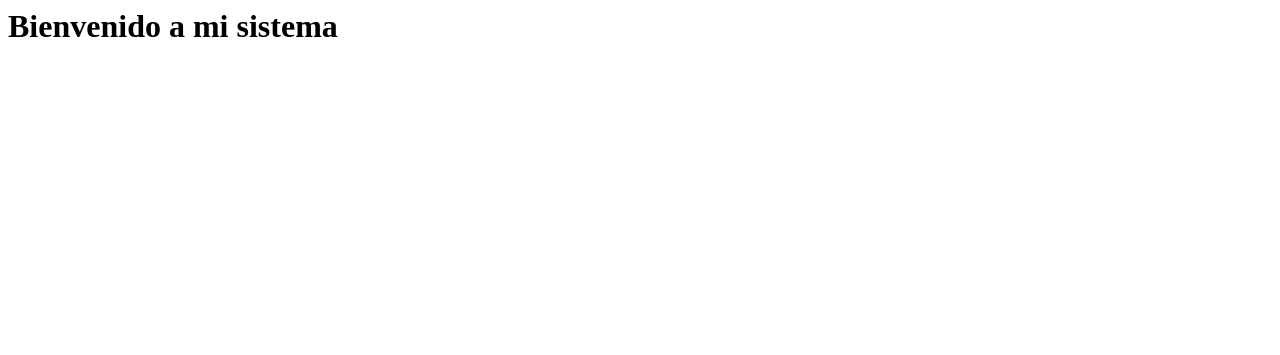
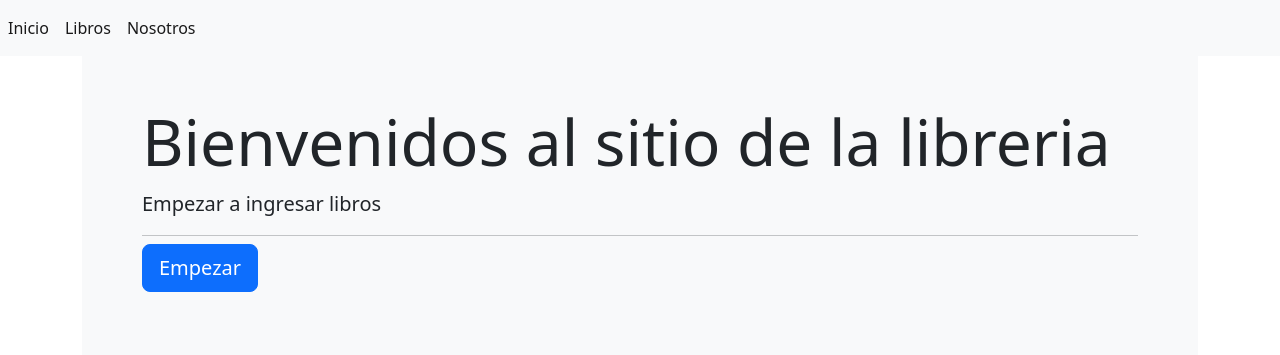
Before and after one commit to ArielMejia01/CRUD-Python-Django-MySQL, a Django app: page / in a window 1280 px wide. Shown: the top 355 px of the page. Run offline with Django 3.2, Linux system fonts and the light colour scheme.

Commit message:
Creando el menu de navegacion del sitio web para poder moverse de una pagina a otra

```diff
--- a/libreria/templates/base.html
+++ b/libreria/templates/base.html
@@ -22,9 +22,9 @@
     <!--Creando el menu-->
     <nav class="navbar navbar-expand navbar-light bg-light">
         <div class="nav navbar-nav">
-            <a class="nav-item nav-link active" href="#">Inicio</a>
-            <a class="nav-item nav-link active" href="#">Libros</a>
-            <a class="nav-item nav-link active" href="#">Nosotros</a>
+            <a class="nav-item nav-link active" href="{% url 'inicio' %}">Inicio</a>
+            <a class="nav-item nav-link active" href="{% url 'libros' %}">Libros</a>
+            <a class="nav-item nav-link active" href="{% url 'nosotros' %}">Nosotros</a>
         </div>
     </nav>
 
--- /dev/null
+++ b/libreria/templates/paginas/inicio.html
@@ -0,0 +1,19 @@
+{% extends "base.html" %}
+
+{% block titulo %} Inicio {% endblock %}
+
+{% block contenido %}
+
+<div class="p-5 bg-light">
+    <div class="container">
+        <h1 class="display-3">Bienvenidos al sitio de la libreria</h1>
+        <p class="lead">Empezar a ingresar libros</p>
+        <hr class="my-2">
+
+        <p class="lead">
+            <a class="btn btn-primary btn-lg" href="Jumbo action Link" role="button">Empezar</a>
+        </p>
+    </div>
+</div>
+
+{% endblock %}
--- a/libreria/views.py
+++ b/libreria/views.py
@@ -8,7 +8,7 @@ from django.http import HttpResponse
 # Declarar funcion que nos permita imprimir un
 # mensaje al usuario
 def inicio(request):
-    return HttpResponse("<h1>Bienvenido a mi sistema</h1>")
+    return render(request, 'paginas/inicio.html')
 
 # Nosotros necesitamos acceder al archivo html asi que hacemos
 # uso de render.
```
